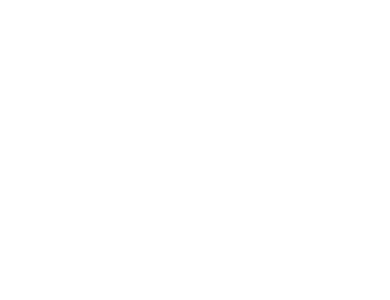
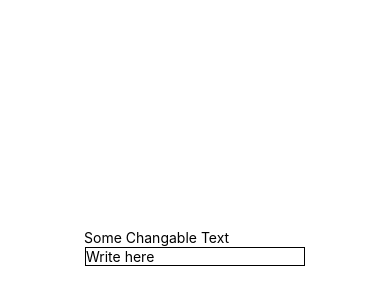
Before and after one commit to Abdul-Rahman-Ammourah/JoVision_react_native_tasks, a React Native app: screen / in a window 390 px wide. Shown: the part 174-474 px from the top of the page. Built offline with nearby package versions, Linux system fonts and the light colour scheme.

Commit message:
Task21 + Task 22

```diff
--- a/App.tsx
+++ b/App.tsx
@@ -6,7 +6,7 @@
 import Task19 from "./Tasks/Task19";
 import Task20 from "./Tasks/Task20";
 import Task21 from "./Tasks/Task21";
-
+import Task22 from "./Tasks/Task22";
 export default class App extends Component {
   render(){
     return(
@@ -18,7 +18,7 @@
         {/* <Task19></Task19> */}
         {/* <Task20></Task20> */}
         {/* <Task21></Task21> */}
-
+        <Task22></Task22>
       </View>
 
     )
--- a/CustomFuntion/CustomFunction1.js
+++ b/CustomFuntion/CustomFunction1.js
@@ -2,7 +2,7 @@
 import { View,Text } from "react-native";
 
 
-export default function CustomFunction () {
+export default function CustomFunction1 () {
     useEffect(() => {
         console.log("CustomFunction Is loading....")
 
--- /dev/null
+++ b/CustomFuntion/CustomFunction2.js
@@ -0,0 +1,21 @@
+import React,{Component,useEffect, useState} from "react";
+import { View,Text, TextInput, StyleSheet } from "react-native";
+
+
+export default function CustomFunction2 ({SetText}) {
+
+
+
+    return(
+        <View>
+            <TextInput style={Style.textinput} onChangeText={text => SetText(text)} placeholder="Write here "></TextInput>
+        </View>
+    )
+}
+const Style = StyleSheet.create({
+    textinput:{
+
+        margin: 1,
+        borderWidth: 1
+    }
+})
--- a/Tasks/Task21.js
+++ b/Tasks/Task21.js
@@ -1,6 +1,6 @@
 import React,{Component} from "react";
 import { View,Text,Button } from "react-native";
-import CustomFunction from "../CustomFuntion/CustomFunction1";
+import CustomFunction1 from "../CustomFuntion/CustomFunction1";
 export default class Task21 extends Component {
     state = {
         Isloading:false
@@ -12,7 +12,7 @@
         return(
             <View>
                 <Button title="Show" onPress={this.UpdateIsLoading}></Button>
-                {this.state.Isloading && <CustomFunction></CustomFunction>}
+                {this.state.Isloading && <CustomFunction1></CustomFunction1>}
             </View>
 
 
--- /dev/null
+++ b/Tasks/Task22.js
@@ -0,0 +1,22 @@
+import React,{Component} from "react";
+import { View,Text,Button } from "react-native";
+import CustomFunction2 from "../CustomFuntion/CustomFunction2";
+export default class Task22 extends Component {
+    state = {
+        text:"Some Changable Text"
+    }
+    SetText = (props) => {
+        this.setState({text:props})
+    }
+    render(){
+        return(
+
+            <View>
+                <Text>{this.state.text}</Text>
+                <CustomFunction2 SetText={this.SetText}></CustomFunction2>
+            </View>
+
+
+        )
+    }
+}
```
